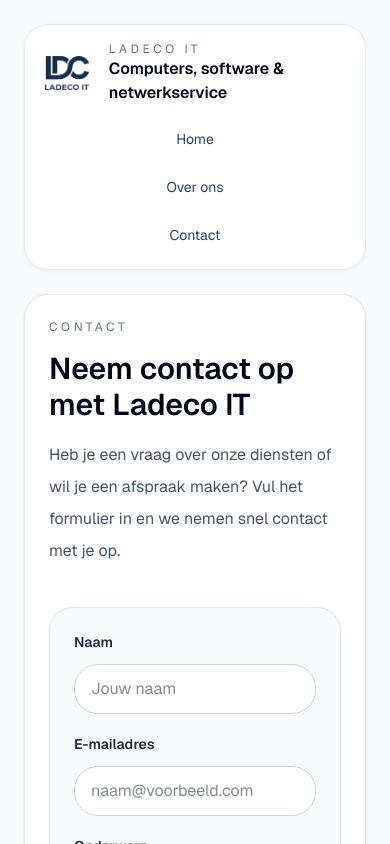
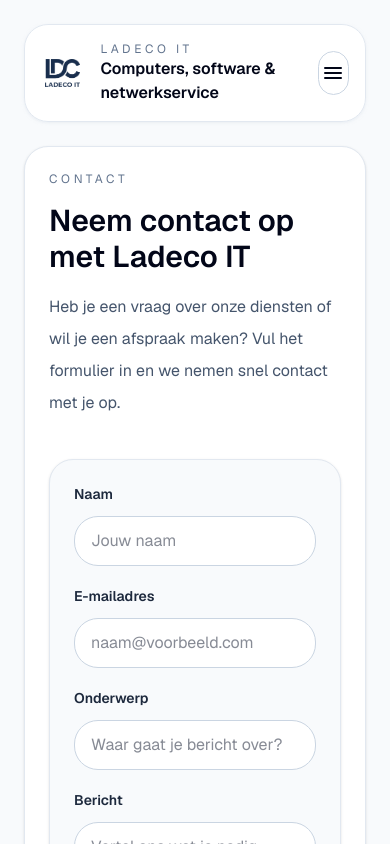
Before and after one commit to Ladeco-IT/ladeco-it-web, a Next.js app: page /contact in a window 390 px wide. Shown: the top 844 px of the page. Built offline with nearby package versions, Linux system fonts and the light colour scheme.

Commit message:
Add hamburgermenu

```diff
--- /dev/null
+++ b/app/components/Header.tsx
@@ -0,0 +1,76 @@
+"use client";
+
+import { useState } from "react";
+import Image from "next/image";
+import Link from "next/link";
+
+export default function Header() {
+  const [isOpen, setIsOpen] = useState(false);
+
+  return (
+    <header className="mb-6 rounded-3xl border border-slate-200 bg-white/90 p-4 shadow-sm shadow-slate-200/50 backdrop-blur-md sm:flex sm:items-center sm:justify-between sm:gap-4">
+      <div className="flex items-center justify-between gap-4">
+        <div className="flex items-center gap-4">
+          <div className="relative h-16 w-16 overflow-hidden rounded-2xl bg-white">
+            <Link href="/">
+              <Image src="/logo.png" alt="Ladeco IT logo" fill className="object-contain p-1" />
+            </Link>
+          </div>
+          <div>
+            <p className="text-xs uppercase tracking-[0.3em] text-slate-500">Ladeco IT</p>
+            <p className="font-semibold text-slate-950">Computers, software & netwerkservice</p>
+          </div>
+        </div>
+
+        <button
+          type="button"
+          className="inline-flex h-11 w-11 items-center justify-center rounded-full border border-slate-300 bg-white text-slate-950 transition hover:border-slate-400 hover:bg-slate-50 sm:hidden"
+          aria-expanded={isOpen}
+          aria-controls="mobile-navigation"
+          onClick={() => setIsOpen((current) => !current)}
+        >
+          <span className="sr-only">Menu {isOpen ? "sluiten" : " openen"}</span>
+          {isOpen ? (
+            <svg viewBox="0 0 24 24" className="h-6 w-6" aria-hidden="true" fill="none" stroke="currentColor" strokeWidth="2" strokeLinecap="round" strokeLinejoin="round">
+              <path d="M18 6 6 18" />
+              <path d="m6 6 12 12" />
+            </svg>
+          ) : (
+            <svg viewBox="0 0 24 24" className="h-6 w-6" aria-hidden="true" fill="none" stroke="currentColor" strokeWidth="2" strokeLinecap="round" strokeLinejoin="round">
+              <path d="M4 7h16" />
+              <path d="M4 12h16" />
+              <path d="M4 17h16" />
+            </svg>
+          )}
+        </button>
+      </div>
+
+      <nav
+        id="mobile-navigation"
+        className={`mt-4 flex flex-col gap-3 text-sm text-slate-700 sm:mt-0 sm:flex-row sm:flex-wrap sm:items-center sm:gap-3 ${isOpen ? "block" : "hidden"} sm:block`}
+      >
+        <Link
+          href="/"
+          className="rounded-full px-4 py-2 transition hover:bg-slate-100 hover:text-slate-950"
+          onClick={() => setIsOpen(false)}
+        >
+          Home
+        </Link>
+        <Link
+          href="/about"
+          className="rounded-full px-4 py-2 transition hover:bg-slate-100 hover:text-slate-950"
+          onClick={() => setIsOpen(false)}
+        >
+          Over ons
+        </Link>
+        <Link
+          href="/contact"
+          className="rounded-full px-4 py-2 transition hover:bg-slate-100 hover:text-slate-950"
+          onClick={() => setIsOpen(false)}
+        >
+          Contact
+        </Link>
+      </nav>
+    </header>
+  );
+}
--- a/app/layout.tsx
+++ b/app/layout.tsx
@@ -1,9 +1,8 @@
-import Image from "next/image";
-import Link from "next/link";
 import type { Metadata } from "next";
 import { Geist, Geist_Mono } from "next/font/google";
 import "./globals.css";
 import Footer from "./components/Footer";
+import Header from "./components/Header";
 
 const geistSans = Geist({
   variable: "--font-geist-sans",
@@ -35,35 +34,7 @@
     >
       <body className="min-h-full bg-slate-50 text-slate-950">
         <div className="mx-auto flex min-h-screen max-w-7xl flex-col px-6 py-6 sm:px-8 lg:px-12">
-          <header className="mb-6 flex flex-col gap-4 rounded-3xl border border-slate-200 bg-white/90 p-4 shadow-sm shadow-slate-200/50 backdrop-blur-md sm:flex-row sm:items-center sm:justify-between">
-            <div className="flex items-center gap-4">
-              <div className="relative h-16 w-16 overflow-hidden rounded-2xl bg-white">
-                <a href="/">
-                <Image
-                  src="/logo.png"
-                  alt="Ladeco IT logo"
-                  fill
-                  className="object-contain p-1"
-                />
-              </a>
-              </div>
-              <div>
-                <p className="text-xs uppercase tracking-[0.3em] text-slate-500">Ladeco IT</p>
-                <p className="font-semibold text-slate-950">Computers, software & netwerkservice</p>
-              </div>
-            </div>
-            <nav className="flex flex-wrap items-center gap-3 text-sm text-slate-700">
-              <Link className="w-full rounded-full px-4 py-2 text-center transition hover:bg-slate-100 hover:text-slate-950 sm:w-auto" href="/">
-                Home
-              </Link>
-              <Link className="w-full rounded-full px-4 py-2 text-center transition hover:bg-slate-100 hover:text-slate-950 sm:w-auto" href="/about">
-                Over ons
-              </Link>
-              <Link className="w-full rounded-full px-4 py-2 text-center transition hover:bg-slate-100 hover:text-slate-950 sm:w-auto" href="/contact">
-                Contact
-              </Link>
-            </nav>
-          </header>
+          <Header />
           <main className="flex-1">{children}</main>
           <Footer />
         </div>
```
